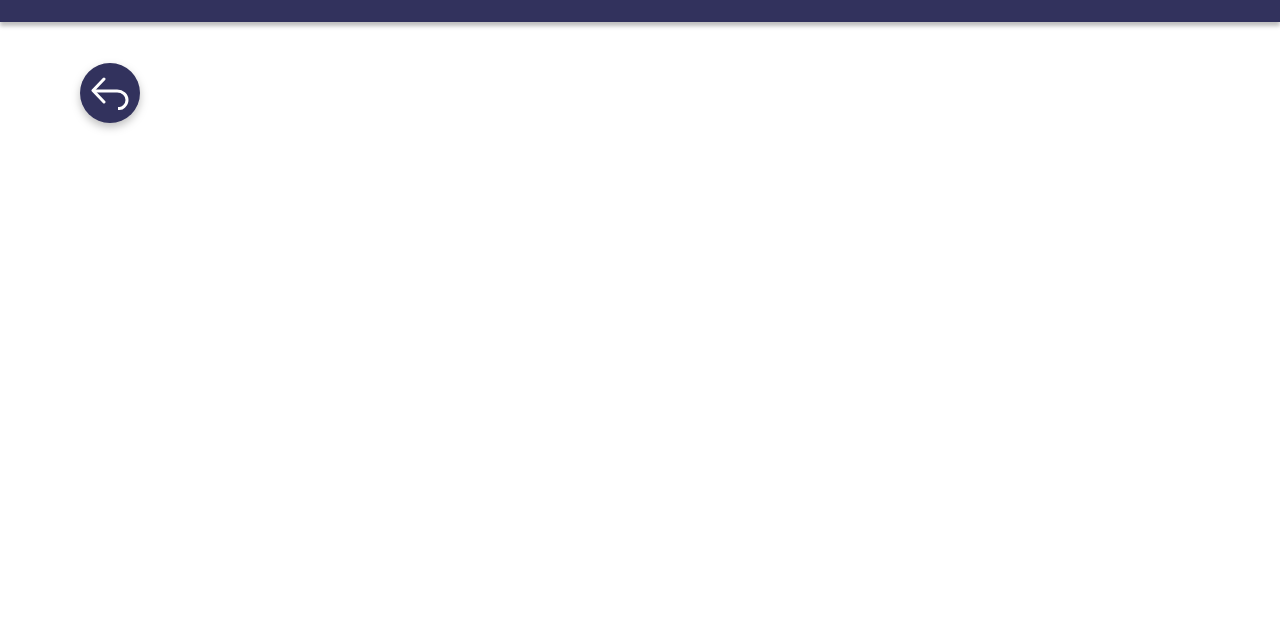
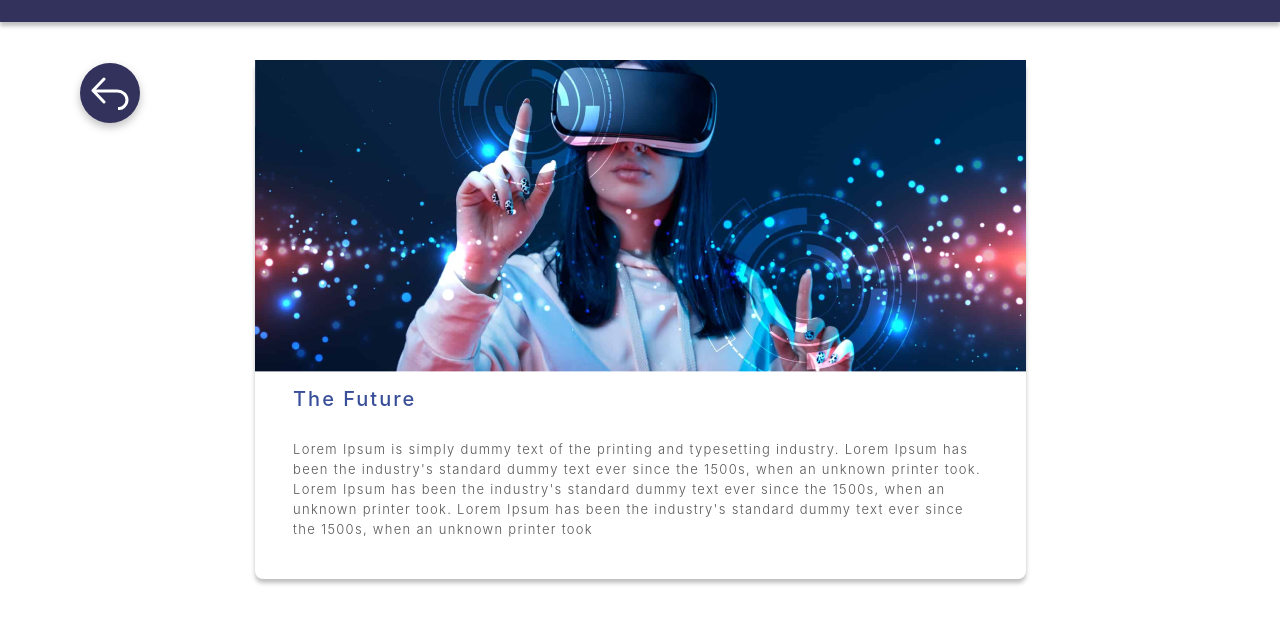
Before and after one commit to romulomoitinho/a-blog-project, a plain HTML site: page detail_page.html in a window 1280 px wide. Shown: the part 57-680 px from the top of the page. Drawn offline with Linux system fonts and the light colour scheme.

Commit message:
feat: post section added.

```diff
--- a/detail_page.html
+++ b/detail_page.html
@@ -19,7 +19,13 @@
     </a>
 
     <main>
-
+        <section id="post-section">
+            <div class="post">
+                <img src="post_detail_img.png" alt="">
+                <h2 class="title-post">The Future</h2>
+                <p class="summary-post" >Lorem Ipsum is simply dummy text of the printing and typesetting industry. Lorem Ipsum has been the industry's standard dummy text ever since the 1500s, when an unknown printer took. Lorem Ipsum has been the industry's standard dummy text ever since the 1500s, when an unknown printer took. Lorem Ipsum has been the industry's standard dummy text ever since the 1500s, when an unknown printer took</p>
+            </div>
+        </section>
     </main>
 </body>
 </html>
--- a/style_post_detail.css
+++ b/style_post_detail.css
@@ -89,3 +89,33 @@ main {
 main div {
     align-items: flex-start;
 }
+
+.post {
+    width: 771px;
+    height: 519px;
+    flex-shrink: 0;
+    border-radius: 8px;
+    background: var(--white, #FFF);
+    box-shadow: 0px 4px 4px 0px rgba(0, 0, 0, 0.25);
+    display: flex;
+    flex-direction: column;
+    align-items: flex-start;
+}
+
+.post img {
+    width: 100%
+}
+
+.post h2 {
+    color: var(--title, #3A4F9A);
+    font-size: 20px;
+    font-weight: 500;
+    letter-spacing: 2px;
+    margin-inline: 5%;
+}
+
+.post p {
+    color: var(--gray, #575757);
+    font-weight: 300;
+    margin-inline: 5%;
+}
```
